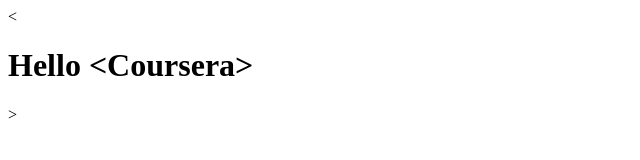
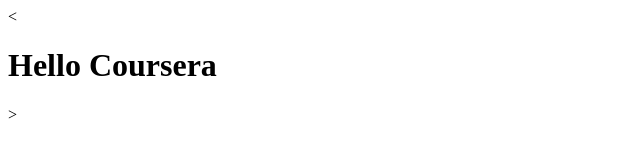
Before and after one commit to msemsem79/Hayati_Residence, a plain HTML site: page site/index.html in a window 1280 px wide. Shown: the whole page, without its empty margins (0-640 px from the left). Drawn offline with Linux system fonts and the light colour scheme.

Commit message:
small modification

```diff
--- a/site/index.html
+++ b/site/index.html
@@ -5,6 +5,6 @@
     <title>Hello Coursera</title>
   </head>
   <body>
-    <<h1>Hello <<strong>Coursera</strong>></h1>>
+    <<h1>Hello <strong>Coursera</strong></h1>>
   </body>
 </html>
```
